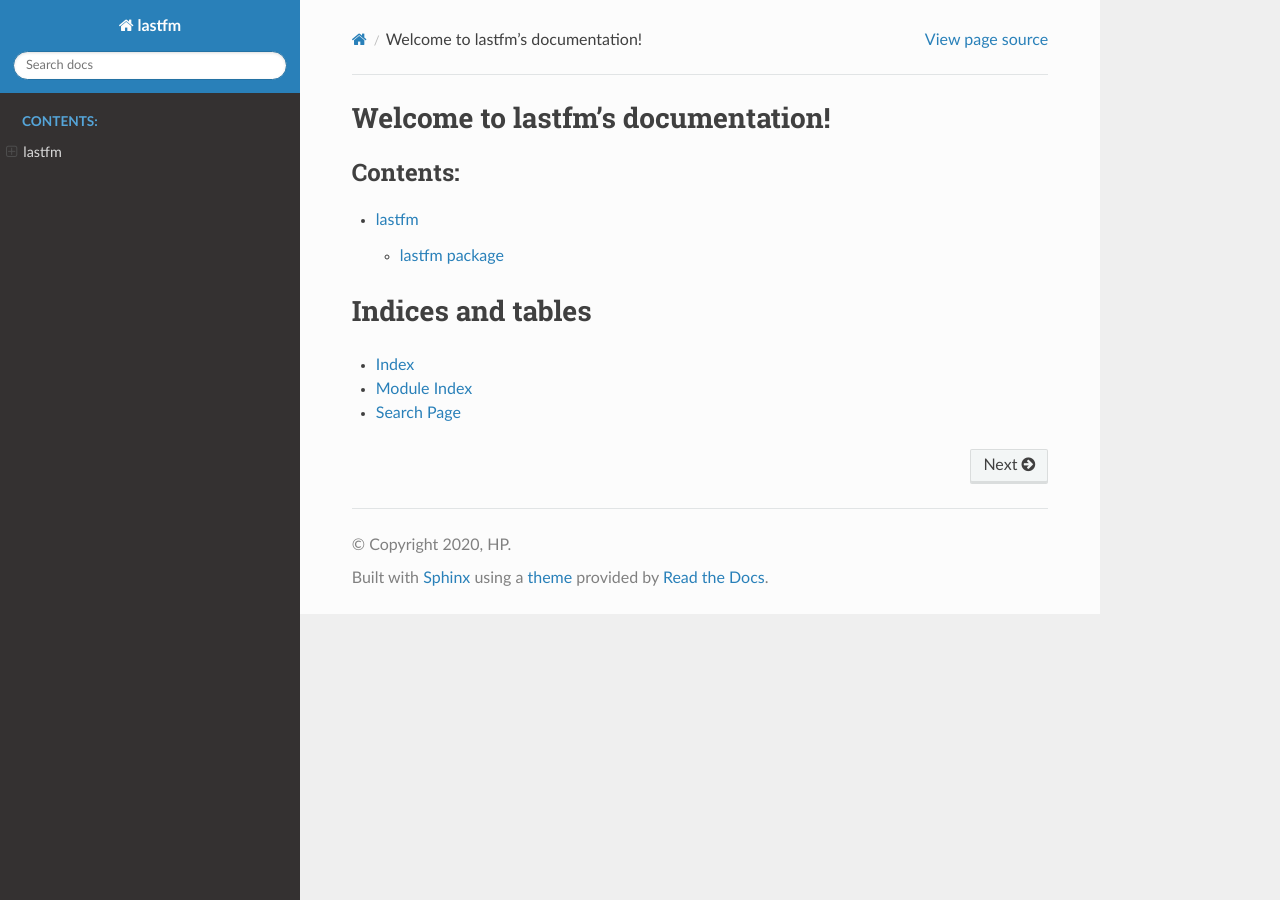
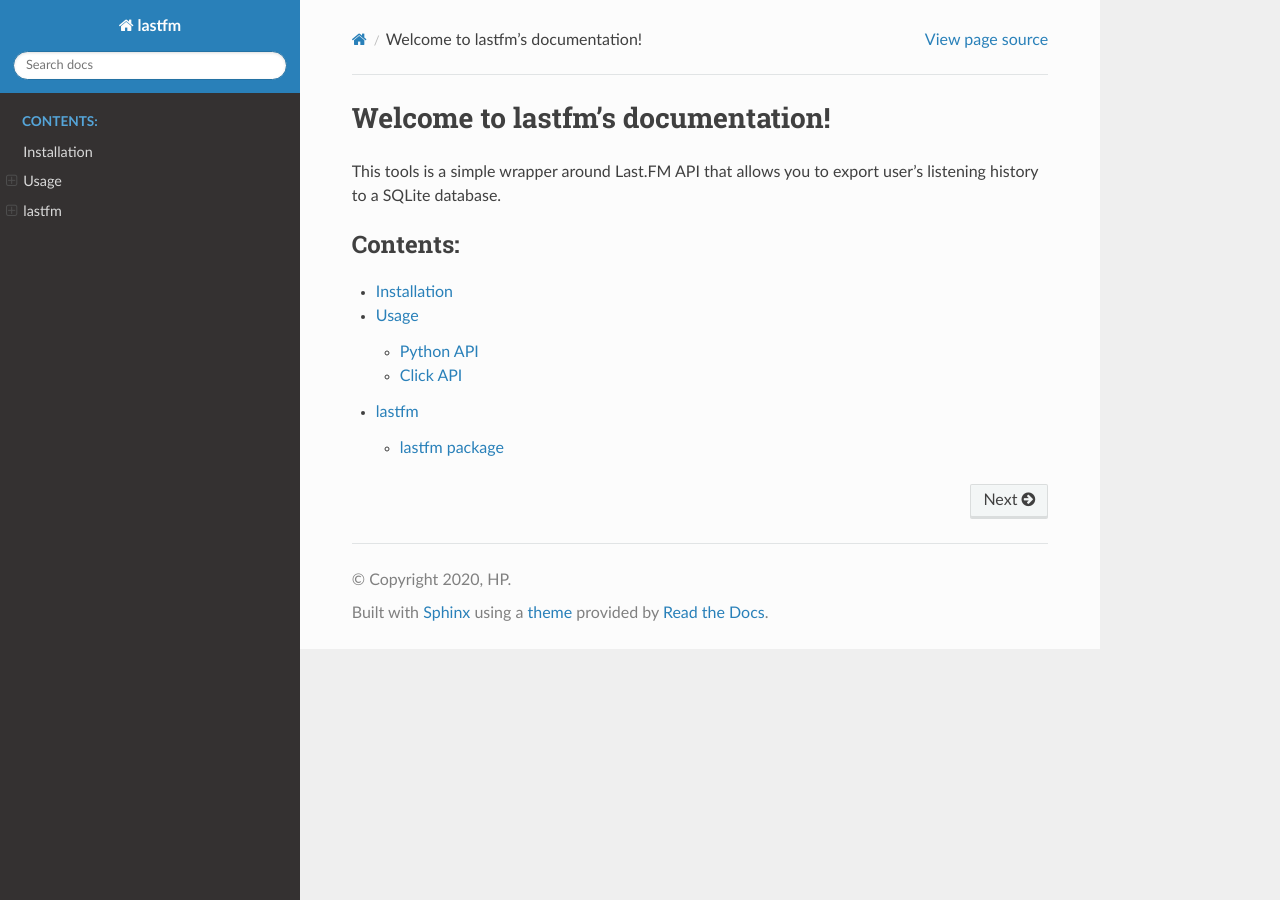
Before and after one commit to hp0404/lastfm-to-sqlite, a Sphinx documentation site: the page built from docs/index.rst, in a window 1280 px wide. Built offline with Sphinx 7.4.7 and the Read the Docs theme 2.0.0, drawn with Linux system fonts in a browser that asks for light colours.

Commit message:
sample docs

```diff
--- a/docs/index.rst
+++ b/docs/index.rst
@@ -6,19 +6,21 @@
 Welcome to lastfm's documentation!
 ==================================
 
+This tools is a simple wrapper around Last.FM API
+that allows you to export user's listening history to a SQLite database.
+
 .. toctree::
    :maxdepth: 2
    :caption: Contents:
 
-   readme.rst
    installation.rst
    usage.rst
    source/modules.rst
 
 
-Indices and tables
-==================
+.. Indices and tables
+.. ==================
 
-* :ref:`genindex`
-* :ref:`modindex`
-* :ref:`search`
+.. * :ref:`genindex`
+.. * :ref:`modindex`
+.. * :ref:`search`
```
Also changed, not shown: docs/installation.rst (+23 -0 lines), docs/usage.rst (+33 -0 lines), docs/readme.rst (deleted), 1 other file.
